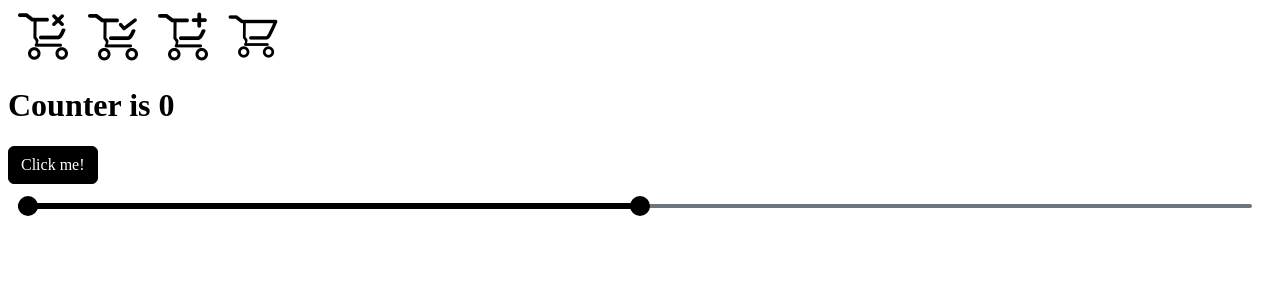
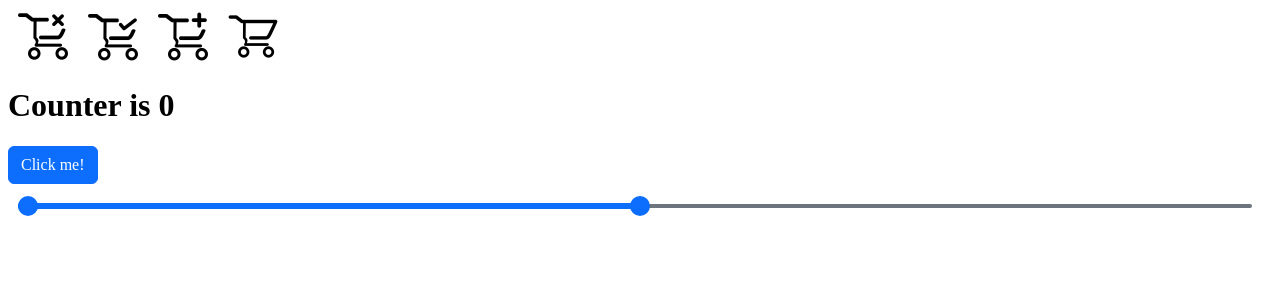
Before and after one commit to pa4ka1992/Online-store-Vue.js, a Vue app: page / in a window 1280 px wide. Shown: the top 300 px of the page. Built offline with nearby package versions, Linux system fonts and the light colour scheme.

Commit message:
refactor: add change color example

```diff
--- a/src/assets/scss/index.scss
+++ b/src/assets/scss/index.scss
@@ -1,11 +1,13 @@
 @import "~bootstrap/scss/functions";
 @import "~bootstrap/scss/mixins";
 
-$primary: black;
-$danger: #ff4136;
+// Change your colors here
+
+// $primary: black;
+// $danger: #ff4136;
 
 @import "~bootstrap/scss/variables";
 @import "~bootstrap/scss/maps";
 @import "~bootstrap/scss/utilities";
 @import "~bootstrap/scss/grid";
-@import "~bootstrap/scss/buttons"
+@import "~bootstrap/scss/buttons";
```
